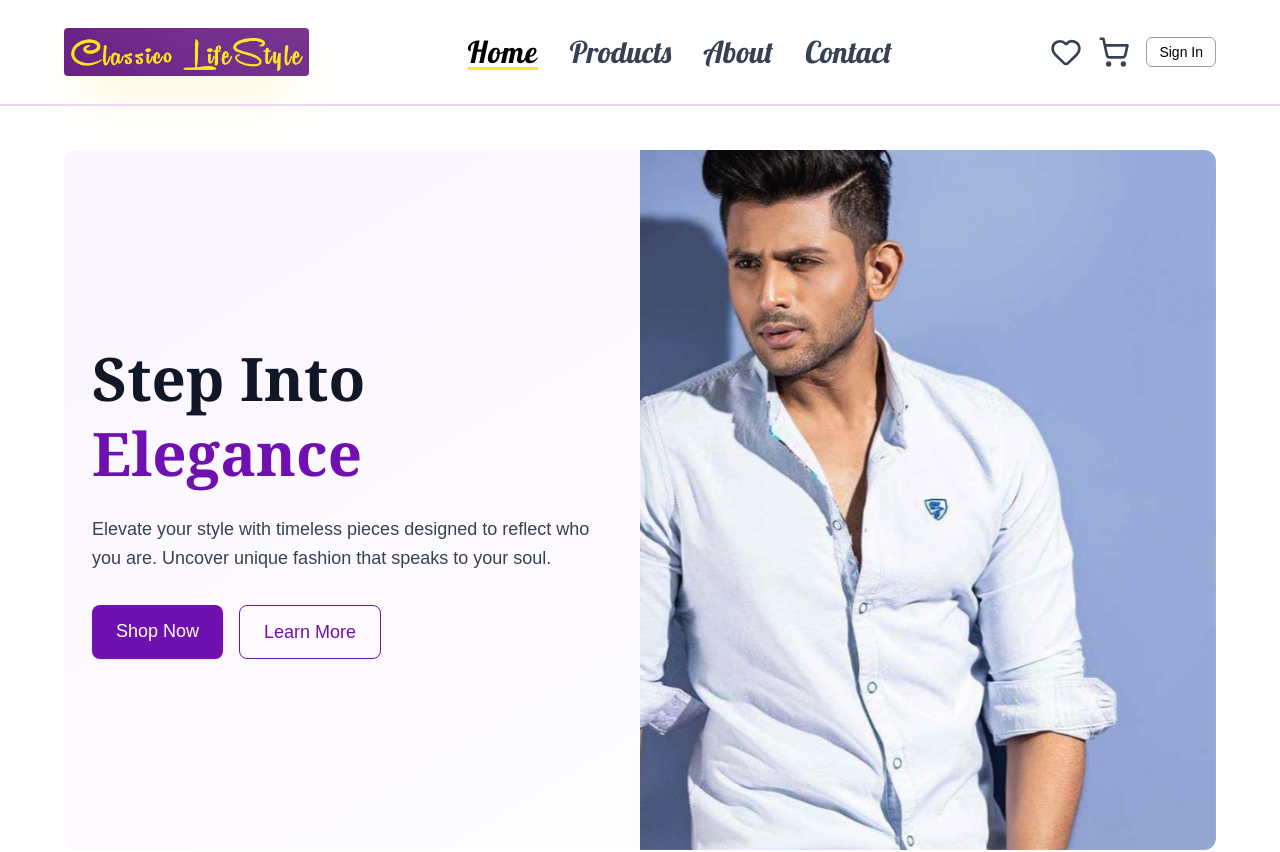
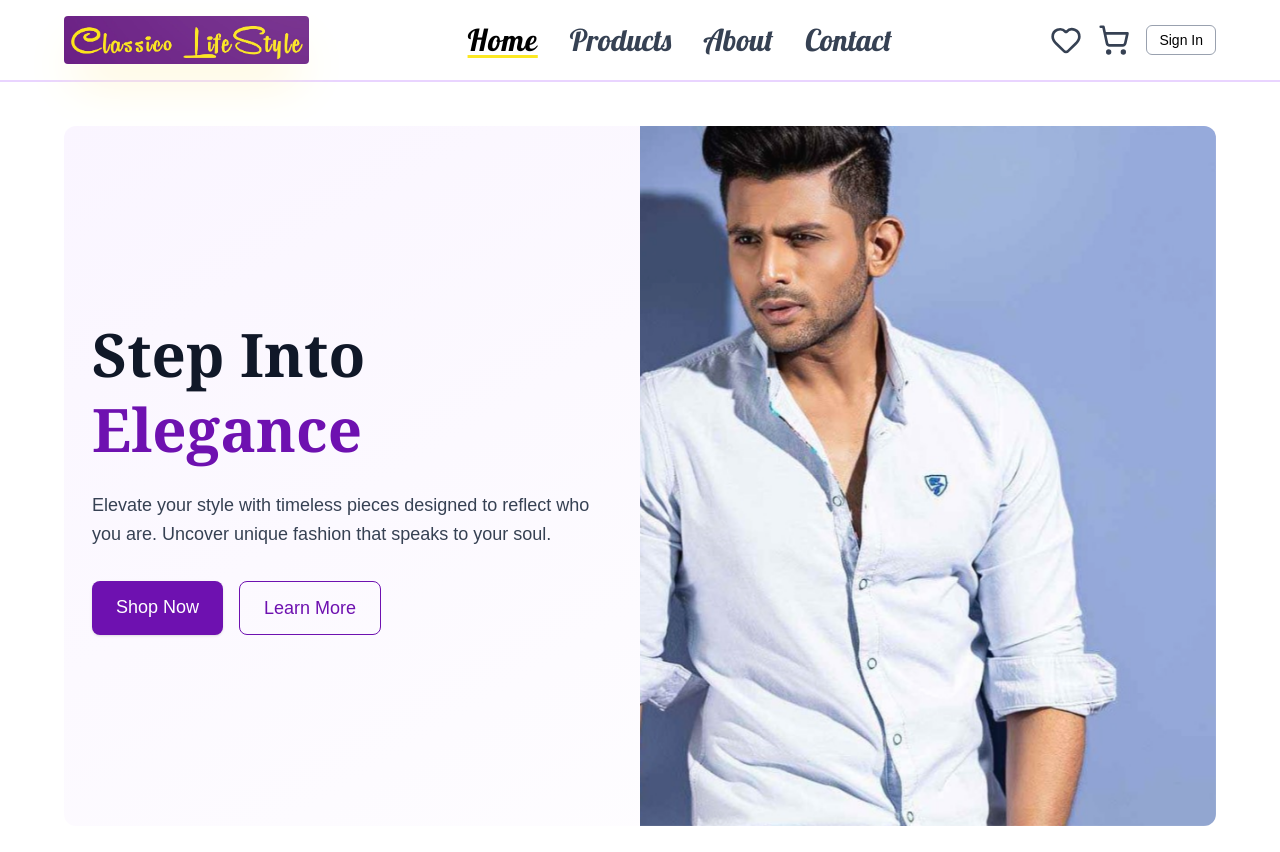
Before and after one commit to Nazmul-Karim-Tanvir/classicoLifestyle, a React (Vite) app in the folder classicoFrontend/: page / in a window 1280 px wide. Shown: the top 852 px of the page. Built offline with nearby package versions, Linux system fonts and the light colour scheme.

Commit message:
changing some style

```diff
--- a/classicoFrontend/src/components/Navbar.jsx
+++ b/classicoFrontend/src/components/Navbar.jsx
@@ -33,7 +33,7 @@ const Navbar = () => {
     ];
 
     return (
-        <nav className="max-w-[90%] mx-auto py-7 relative z-50">
+        <nav className="max-w-[90%] mx-auto py-4 relative z-50">
             <div className="flex items-center justify-between">
                 {/* Brand */}
                 <Link to="/" className="flex items-center">
```
